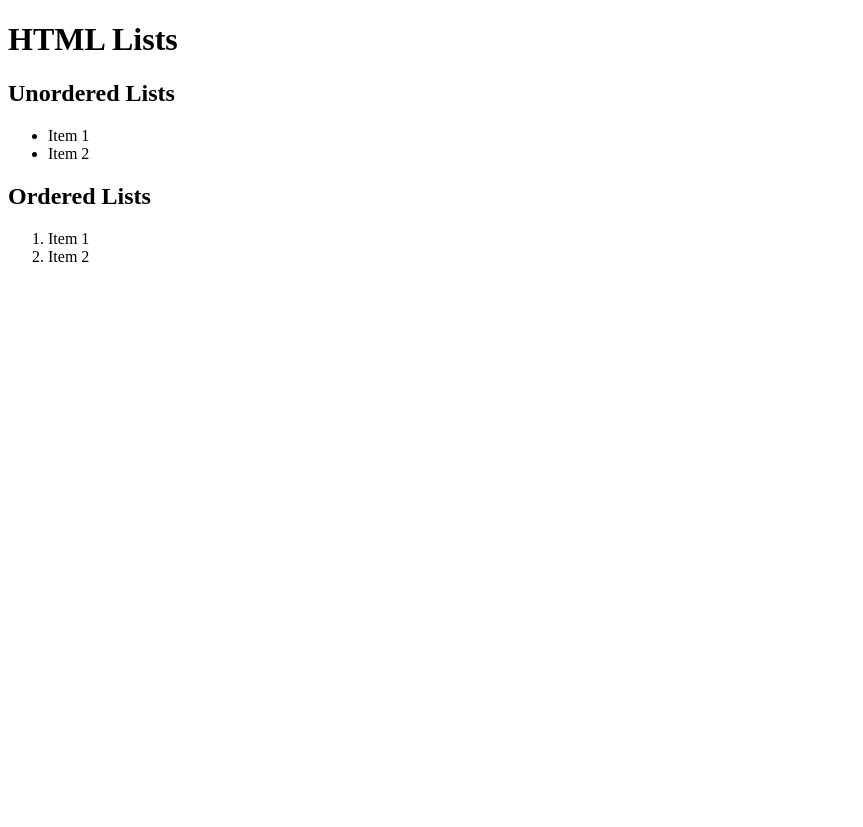
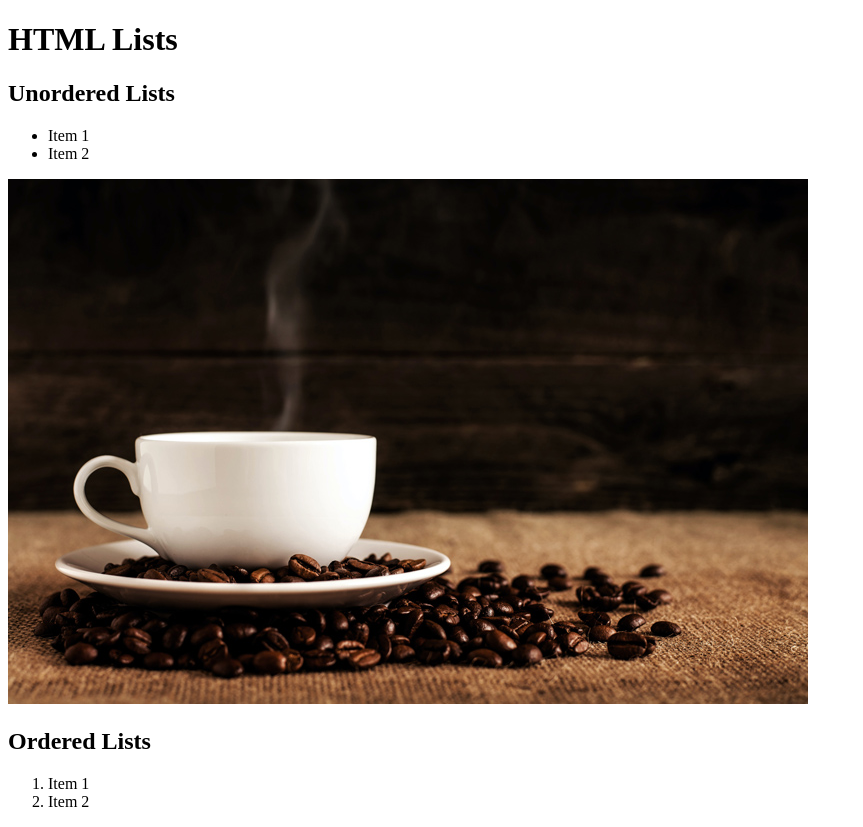
Before and after one commit to camp1017/camp1017.github.io, a plain HTML site: page week-4/index.html in a window 1280 px wide. Shown: the whole page, without its empty margins (0-863 px from the left). Before the commit the page ends 800 px from the top, so only its background shows below. Drawn offline with Linux system fonts and the light colour scheme.

Commit message:
adds image

```diff
--- a/week-4/index.html
+++ b/week-4/index.html
@@ -16,6 +16,7 @@
                 <li>Item 2</li>
             </ul>
         </section>
+        <img src="images/coffee-shop.jpg" alt="image of coffee cup">
         <section>
             <h2>Ordered Lists</h2>
             <ol>
```
